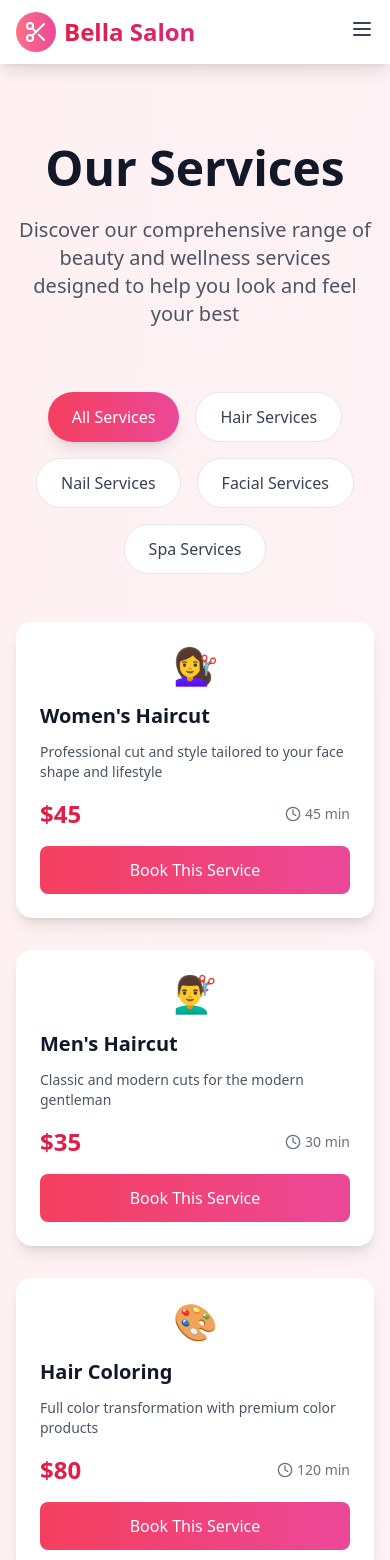
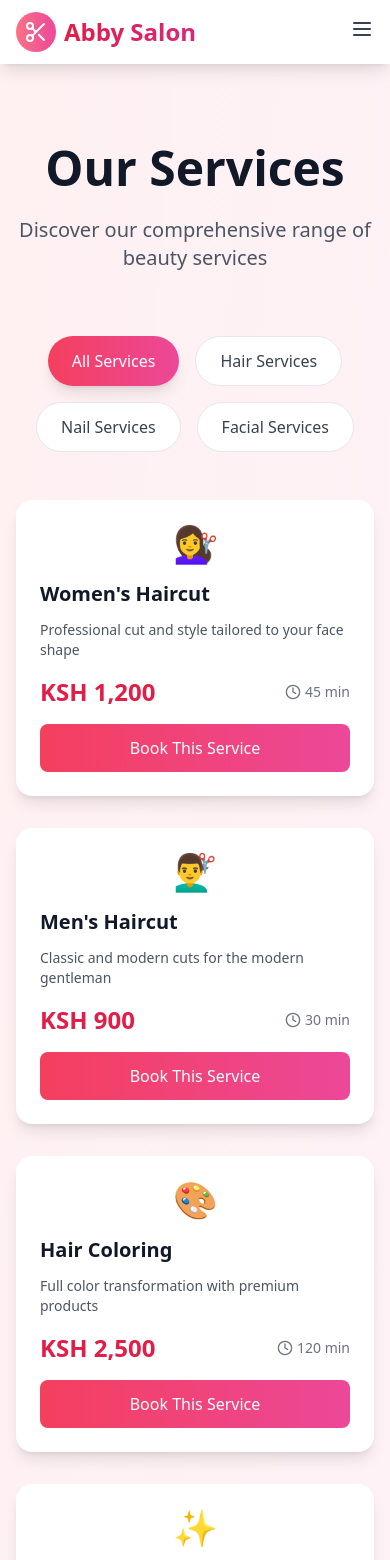
Before and after one commit to Abigaelmoraa/my-salon-website, a React (Vite) app: page /services in a window 390 px wide. Shown: the top 1560 px of the page. Built offline with nearby package versions, Linux system fonts and the light colour scheme.

Commit message:
Refactor: Update salon details
Update the salon name, simplify the design, use Kenyan Shillings for pricing, and set the founding year.

```diff
--- a/src/components/Appointment.tsx
+++ b/src/components/Appointment.tsx
@@ -18,14 +18,14 @@ const Appointment = () => {
   });
 
   const services = [
-    { name: "Women's Haircut", price: 45, duration: 45 },
-    { name: "Men's Haircut", price: 35, duration: 30 },
-    { name: "Hair Coloring", price: 80, duration: 120 },
-    { name: "Highlights", price: 95, duration: 150 },
-    { name: "Manicure", price: 25, duration: 30 },
-    { name: "Pedicure", price: 30, duration: 45 },
-    { name: "Facial Treatment", price: 60, duration: 60 },
-    { name: "Eyebrow Shaping", price: 20, duration: 15 }
+    { name: "Women's Haircut", price: 1200, duration: 45 },
+    { name: "Men's Haircut", price: 900, duration: 30 },
+    { name: "Hair Coloring", price: 2500, duration: 120 },
+    { name: "Highlights", price: 3000, duration: 150 },
+    { name: "Manicure", price: 600, duration: 30 },
+    { name: "Pedicure", price: 800, duration: 45 },
+    { name: "Facial Treatment", price: 1800, duration: 60 },
+    { name: "Eyebrow Shaping", price: 500, duration: 15 }
   ];
 
   const stylists = [
@@ -143,7 +143,7 @@ const Appointment = () => {
                         onClick={() => setAppointmentData({...appointmentData, service: service.name})}
                       >
                         <h3 className="font-semibold text-gray-900">{service.name}</h3>
-                        <p className="text-rose-600 font-bold">${service.price}</p>
+                        <p className="text-rose-600 font-bold">KSH {service.price.toLocaleString()}</p>
                         <p className="text-gray-500 text-sm">{service.duration} minutes</p>
                       </div>
                     ))}
@@ -254,7 +254,7 @@ const Appointment = () => {
                     <p><span className="font-medium">Time:</span> {appointmentData.time}</p>
                     <p><span className="font-medium">Stylist:</span> {appointmentData.stylist}</p>
                     {selectedService && (
-                      <p><span className="font-medium">Price:</span> ${selectedService.price}</p>
+                      <p><span className="font-medium">Price:</span> KSH {selectedService.price.toLocaleString()}</p>
                     )}
                   </div>
                 </div>
@@ -288,7 +288,7 @@ const Appointment = () => {
                       onChange={handleInputChange}
                       required
                       className="w-full px-4 py-3 border border-gray-300 rounded-lg focus:ring-2 focus:ring-rose-500 focus:border-transparent"
-                      placeholder="(555) 123-4567"
+                      placeholder="+254 123 456 789"
                     />
                   </div>
                 </div>
--- a/src/components/Home.tsx
+++ b/src/components/Home.tsx
@@ -8,40 +8,42 @@ const Home = () => {
     {
       icon: <Calendar className="h-8 w-8" />,
       title: 'Easy Booking',
-      description: 'Book your appointments online 24/7 with our simple booking system'
+      description: 'Book your appointments online 24/7'
     },
     {
       icon: <Clock className="h-8 w-8" />,
       title: 'Flexible Hours',
-      description: 'Open 7 days a week with extended hours to fit your schedule'
+      description: 'Open 7 days a week with extended hours'
     },
     {
       icon: <User className="h-8 w-8" />,
       title: 'Expert Stylists',
-      description: 'Our certified professionals bring years of experience and creativity'
+      description: 'Certified professionals with years of experience'
     }
   ];
 
   const services = [
-    { name: 'Hair Cut & Style', price: '$45', image: '💇‍♀️' },
-    { name: 'Hair Coloring', price: '$80', image: '🎨' },
-    { name: 'Manicure & Pedicure', price: '$35', image: '💅' },
-    { name: 'Facial Treatment', price: '$60', image: '✨' }
+    { name: 'Hair Cut & Style', price: 'KSH 1,200', image: '💇‍♀️' },
+    { name: 'Hair Coloring', price: 'KSH 2,500', image: '🎨' },
+    { name: 'Manicure & Pedicure', price: 'KSH 900', image: '💅' },
+    { name: 'Facial Treatment', price: 'KSH 1,800', image: '✨' }
   ];
 
   return (
     <div className="min-h-screen">
       {/* Hero Section */}
       <section className="relative h-screen flex items-center justify-center bg-gradient-to-br from-rose-100 via-pink-50 to-purple-100">
-        <div className="absolute inset-0 bg-black/10"></div>
         <div className="relative z-10 text-center max-w-4xl mx-auto px-4">
-          <h1 className="text-5xl md:text-7xl font-bold mb-6 bg-gradient-to-r from-rose-600 to-pink-600 bg-clip-text text-transparent animate-fade-in">
-            Beauty Redefined
+          <h1 className="text-5xl md:text-7xl font-bold mb-6 bg-gradient-to-r from-rose-600 to-pink-600 bg-clip-text text-transparent">
+            Abby Salon
           </h1>
-          <p className="text-xl md:text-2xl text-gray-700 mb-8 animate-fade-in-delay">
+          <p className="text-xl md:text-2xl text-gray-700 mb-2">
+            Beauty & Style Since 2024
+          </p>
+          <p className="text-lg text-gray-600 mb-8">
             Transform your look with our premium salon services
           </p>
-          <div className="flex flex-col sm:flex-row gap-4 justify-center animate-fade-in-delay-2">
+          <div className="flex flex-col sm:flex-row gap-4 justify-center">
             <Link
               to="/appointment"
               className="bg-gradient-to-r from-rose-500 to-pink-500 text-white px-8 py-4 rounded-full text-lg font-semibold hover:from-rose-600 hover:to-pink-600 transform hover:scale-105 transition-all duration-300 shadow-lg"
@@ -62,16 +64,16 @@ const Home = () => {
       <section className="py-20 bg-white">
         <div className="max-w-7xl mx-auto px-4 sm:px-6 lg:px-8">
           <div className="text-center mb-16">
-            <h2 className="text-4xl font-bold text-gray-900 mb-4">Why Choose Bella Salon?</h2>
+            <h2 className="text-4xl font-bold text-gray-900 mb-4">Why Choose Abby Salon?</h2>
             <p className="text-xl text-gray-600 max-w-2xl mx-auto">
-              Experience the difference with our premium services and expert care
+              Experience the difference with our premium services
             </p>
           </div>
           <div className="grid md:grid-cols-3 gap-8">
             {features.map((feature, index) => (
               <div
                 key={index}
-                className="text-center p-8 rounded-2xl bg-gradient-to-br from-rose-50 to-pink-50 hover:shadow-xl transition-all duration-300 transform hover:-translate-y-2"
+                className="text-center p-8 rounded-2xl bg-gradient-to-br from-rose-50 to-pink-50 hover:shadow-xl transition-all duration-300"
               >
                 <div className="bg-gradient-to-r from-rose-400 to-pink-500 text-white w-16 h-16 rounded-full flex items-center justify-center mx-auto mb-6">
                   {feature.icon}
@@ -88,14 +90,14 @@ const Home = () => {
       <section className="py-20 bg-gradient-to-br from-rose-50 to-pink-50">
         <div className="max-w-7xl mx-auto px-4 sm:px-6 lg:px-8">
           <div className="text-center mb-16">
-            <h2 className="text-4xl font-bold text-gray-900 mb-4">Featured Services</h2>
+            <h2 className="text-4xl font-bold text-gray-900 mb-4">Our Services</h2>
             <p className="text-xl text-gray-600">Discover our most popular treatments</p>
           </div>
           <div className="grid md:grid-cols-2 lg:grid-cols-4 gap-6">
             {services.map((service, index) => (
               <div
                 key={index}
-                className="bg-white rounded-2xl p-6 shadow-lg hover:shadow-xl transition-all duration-300 transform hover:-translate-y-2"
+                className="bg-white rounded-2xl p-6 shadow-lg hover:shadow-xl transition-all duration-300"
               >
                 <div className="text-4xl mb-4 text-center">{service.image}</div>
                 <h3 className="text-lg font-semibold text-gray-900 mb-2">{service.name}</h3>
--- a/src/components/Navigation.tsx
+++ b/src/components/Navigation.tsx
@@ -27,7 +27,7 @@ const Navigation = () => {
               <Scissors className="h-6 w-6 text-white" />
             </div>
             <span className="text-2xl font-bold bg-gradient-to-r from-rose-600 to-pink-600 bg-clip-text text-transparent">
-              Bella Salon
+              Abby Salon
             </span>
           </Link>
 
--- a/src/components/Services.tsx
+++ b/src/components/Services.tsx
@@ -10,16 +10,15 @@ const Services = () => {
     { id: 'all', name: 'All Services' },
     { id: 'hair', name: 'Hair Services' },
     { id: 'nails', name: 'Nail Services' },
-    { id: 'facial', name: 'Facial Services' },
-    { id: 'spa', name: 'Spa Services' }
+    { id: 'facial', name: 'Facial Services' }
   ];
 
   const services = [
     {
       category: 'hair',
       name: 'Women\'s Haircut',
-      description: 'Professional cut and style tailored to your face shape and lifestyle',
-      price: '$45',
+      description: 'Professional cut and style tailored to your face shape',
+      price: 'KSH 1,200',
       duration: '45 min',
       image: '💇‍♀️'
     },
@@ -27,15 +26,15 @@ const Services = () => {
       category: 'hair',
       name: 'Men\'s Haircut',
       description: 'Classic and modern cuts for the modern gentleman',
-      price: '$35',
+      price: 'KSH 900',
       duration: '30 min',
       image: '💇‍♂️'
     },
     {
       category: 'hair',
       name: 'Hair Coloring',
-      description: 'Full color transformation with premium color products',
-      price: '$80',
+      description: 'Full color transformation with premium products',
+      price: 'KSH 2,500',
       duration: '120 min',
       image: '🎨'
     },
@@ -43,23 +42,15 @@ const Services = () => {
       category: 'hair',
       name: 'Highlights',
       description: 'Partial or full highlights to brighten your look',
-      price: '$95',
+      price: 'KSH 3,000',
       duration: '150 min',
       image: '✨'
-    },
-    {
-      category: 'hair',
-      name: 'Hair Treatment',
-      description: 'Deep conditioning treatment for healthy, shiny hair',
-      price: '$40',
-      duration: '30 min',
-      image: '🌿'
     },
     {
       category: 'nails',
       name: 'Classic Manicure',
       description: 'Traditional manicure with nail shaping and polish',
-      price: '$25',
+      price: 'KSH 600',
       duration: '30 min',
       image: '💅'
     },
@@ -67,7 +58,7 @@ const Services = () => {
       category: 'nails',
       name: 'Gel Manicure',
       description: 'Long-lasting gel polish manicure',
-      price: '$35',
+      price: 'KSH 900',
       duration: '45 min',
       image: '💎'
     },
@@ -75,23 +66,15 @@ const Services = () => {
       category: 'nails',
       name: 'Classic Pedicure',
       description: 'Relaxing foot treatment with nail care and polish',
-      price: '$30',
+      price: 'KSH 800',
       duration: '45 min',
       image: '🦶'
-    },
-    {
-      category: 'nails',
-      name: 'Nail Art',
-      description: 'Custom nail art designs and decorations',
-      price: '$15',
-      duration: '20 min',
-      image: '🎨'
     },
     {
       category: 'facial',
       name: 'Classic Facial',
       description: 'Deep cleansing facial for all skin types',
-      price: '$60',
+      price: 'KSH 1,800',
       duration: '60 min',
       image: '✨'
     },
@@ -99,41 +82,17 @@ const Services = () => {
       category: 'facial',
       name: 'Anti-Aging Facial',
       description: 'Advanced treatment to reduce signs of aging',
-      price: '$85',
+      price: 'KSH 2,500',
       duration: '75 min',
       image: '🌟'
     },
     {
       category: 'facial',
-      name: 'Acne Treatment',
-      description: 'Specialized treatment for acne-prone skin',
-      price: '$70',
-      duration: '60 min',
-      image: '🌱'
-    },
-    {
-      category: 'spa',
       name: 'Eyebrow Shaping',
       description: 'Professional eyebrow waxing and shaping',
-      price: '$20',
+      price: 'KSH 500',
       duration: '15 min',
       image: '👁️'
-    },
-    {
-      category: 'spa',
-      name: 'Eyelash Extensions',
-      description: 'Beautiful, natural-looking lash extensions',
-      price: '$120',
-      duration: '120 min',
-      image: '👁️'
-    },
-    {
-      category: 'spa',
-      name: 'Makeup Application',
-      description: 'Professional makeup for special occasions',
-      price: '$50',
-      duration: '45 min',
-      image: '💄'
     }
   ];
 
@@ -148,7 +107,7 @@ const Services = () => {
         <div className="text-center">
           <h1 className="text-5xl font-bold text-gray-900 mb-6">Our Services</h1>
           <p className="text-xl text-gray-600 max-w-3xl mx-auto">
-            Discover our comprehensive range of beauty and wellness services designed to help you look and feel your best
+            Discover our comprehensive range of beauty services
           </p>
         </div>
       </section>
@@ -178,7 +137,7 @@ const Services = () => {
           {filteredServices.map((service, index) => (
             <div
               key={index}
-              className="bg-white rounded-2xl p-6 shadow-lg hover:shadow-xl transition-all duration-300 transform hover:-translate-y-2"
+              className="bg-white rounded-2xl p-6 shadow-lg hover:shadow-xl transition-all duration-300"
             >
               <div className="text-4xl mb-4 text-center">{service.image}</div>
               <h3 className="text-xl font-semibold text-gray-900 mb-3">{service.name}</h3>
```
Also changed, not shown: src/components/Payment.tsx (+13 -13 lines).
